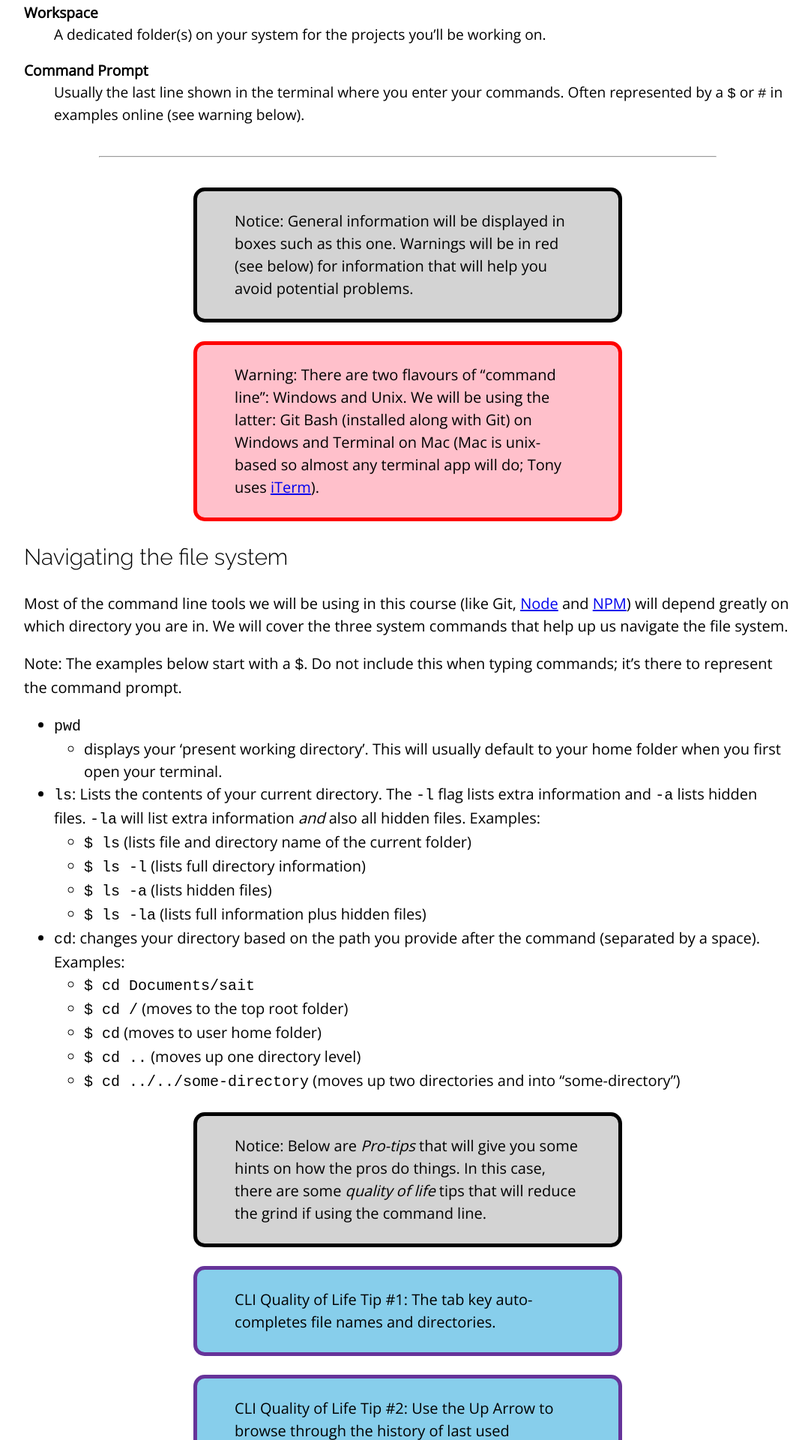
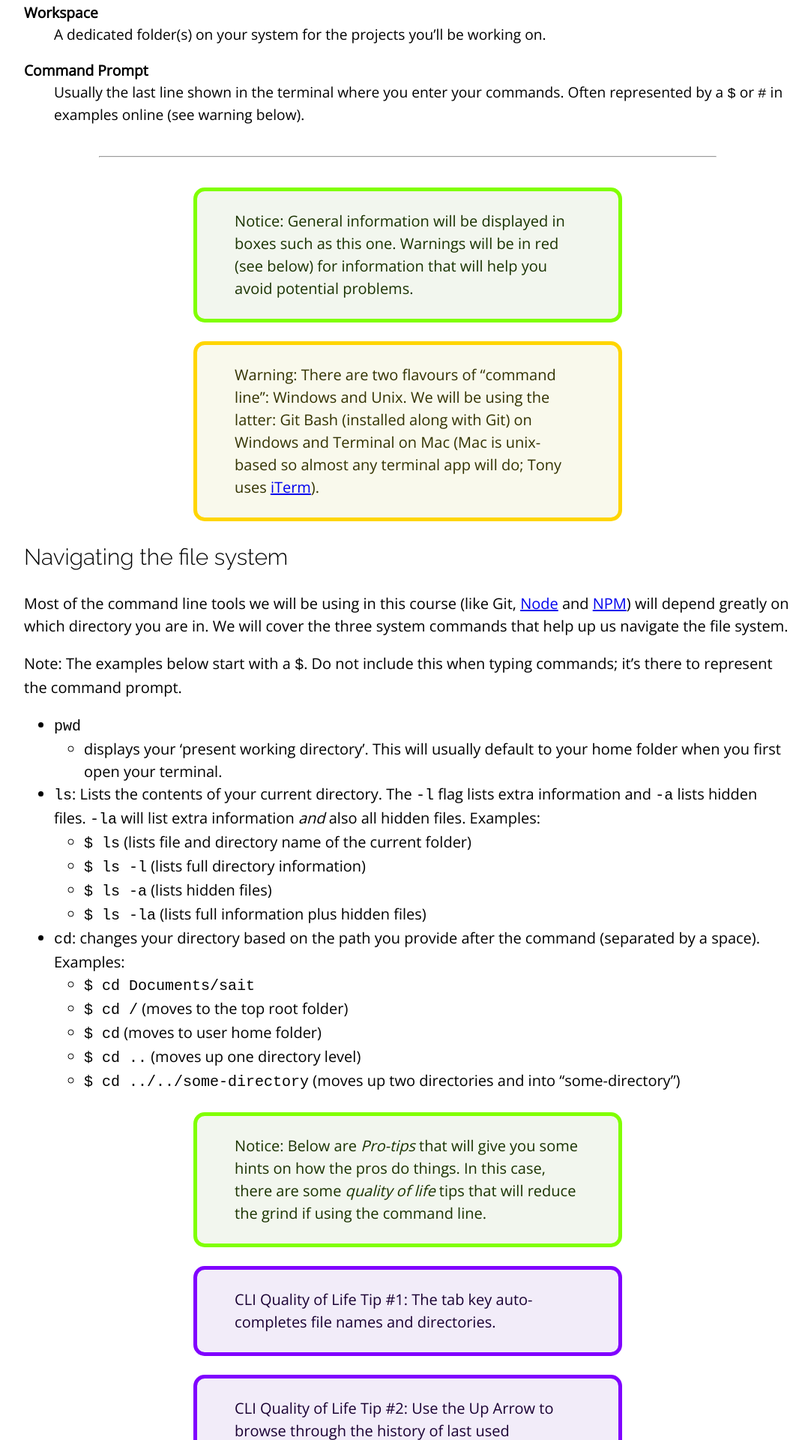
Before and after one commit to sait-wbdv/winter-2021, a Jekyll site: the page built from cheatsheets/command-line/index.md, in a window 1280 px wide. Shown: the part 629-2549 px from the top of the page at 75% size, without its empty margins (96-1178 px from the left). Built offline with Jekyll 4.4.1, drawn with Linux system fonts in a browser that asks for light colours; nearby versions of some CDN libraries.

Commit message:
notices css update

```diff
--- a/assets/css/main.css
+++ b/assets/css/main.css
@@ -85,7 +85,7 @@ hr {
   /* box model */
   margin: 25px auto;
   padding: 25px 50px;
-  width: 50ch;
+  max-width: 50ch;
 
   /* colour */
   border-radius: 15px;
@@ -93,17 +93,38 @@ hr {
   border: 5px solid black;
 }
 
-/* red warning box */
-.notice--warning  {
-  background-color: pink;
-  border-color: red;
+.notice i {
+  margin-right: .5rem;
 }
 
-/* purple pro-tip box */
-.notice--pro-tip {
-  background-color: skyblue;
-  border-color: rebeccapurple;
+/* yellow warning box */
+.notice--warning  {
+  background-color: hsl(60deg, 50%, 95%);
+  border-color: hsl(50deg, 100%, 50%);
+  color: hsl(60deg, 100%, 10%);
 }
+
+/* green warning box */
+.notice--info  {
+  background-color: hsl(90deg, 30%, 95%);
+  border-color: hsl(90deg, 100%, 50%);
+  color: hsl(90deg, 100%, 10%);
+}
+
+/* indigo pro-tip box */
+.notice--pro-tip  {
+  background-color: hsl(270deg, 50%, 95%);
+  border-color: hsl(270deg, 100%, 50%);
+  color: hsl(270deg, 100%, 10%);
+}
+
+/* indigo pro-tip box */
+.notice--danger  {
+  background-color: hsl(0deg, 50%, 95%);
+  border-color: hsl(0deg, 100%, 50%);
+  color: hsl(0deg, 100%, 10%);
+}
+
 
 /***************/
 /* Definitions */
```
